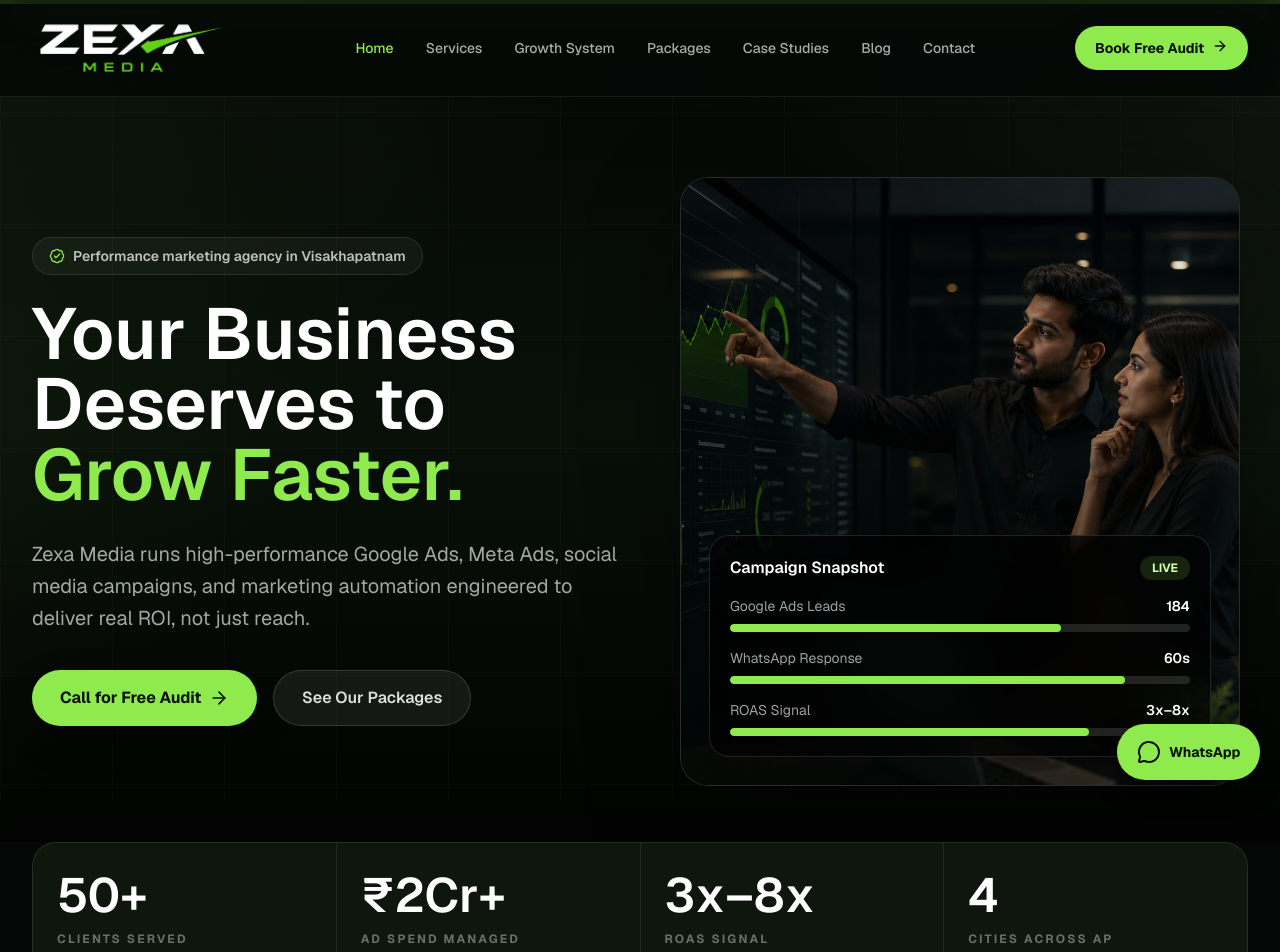
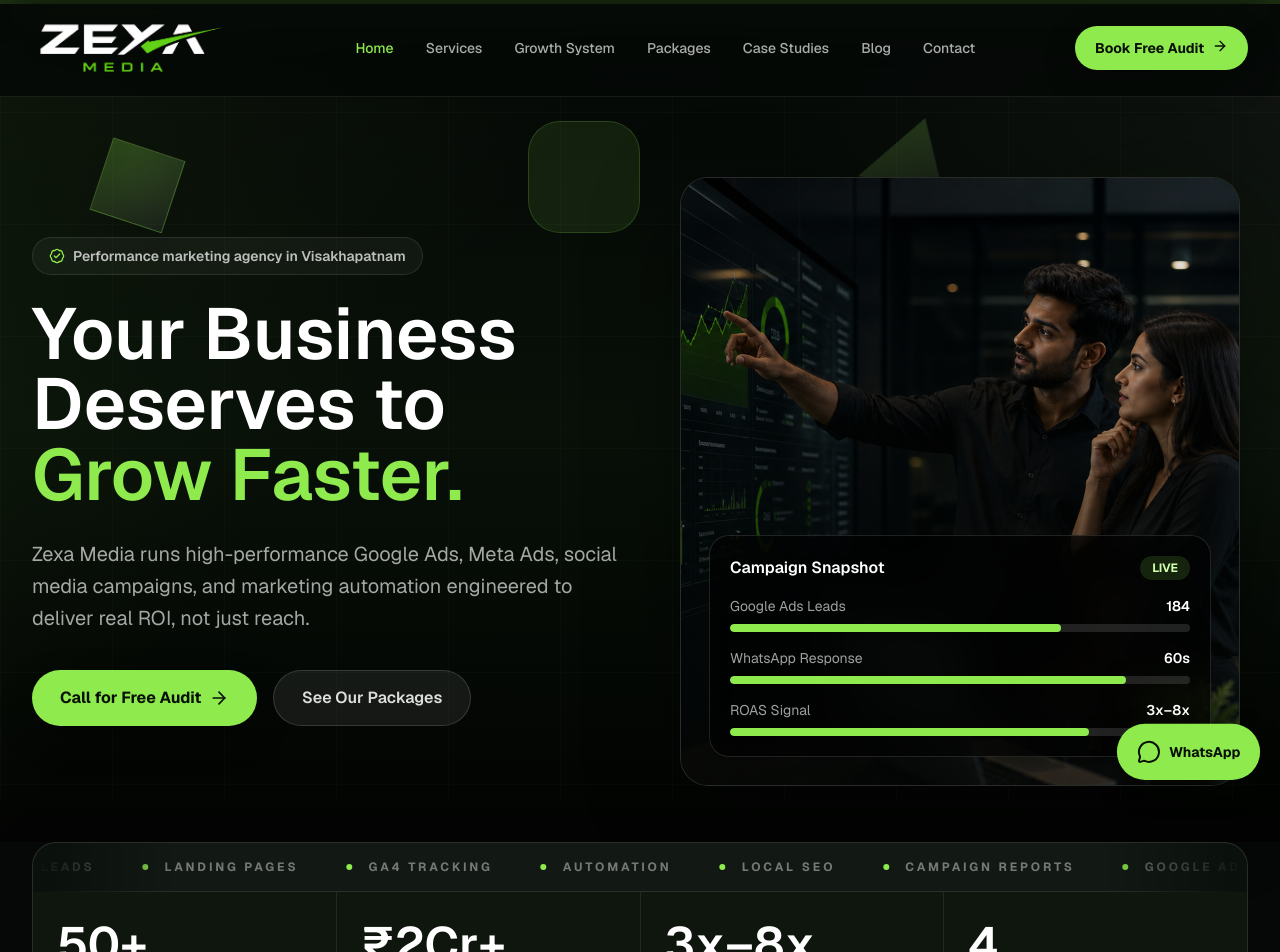
Before and after one commit to yravishankarteja-pixel/zexamedia, a Next.js app: page / in a window 1280 px wide. Shown: the top 952 px of the page. Built offline with nearby package versions, Linux system fonts and the light colour scheme.

Commit message:
Adapt SaaS-style motion system

```diff
--- a/app/globals.css
+++ b/app/globals.css
@@ -73,6 +73,68 @@
   height: 300px;
   left: -120px;
   width: 300px;
+}
+
+.floating-geo {
+  pointer-events: none;
+  position: fixed;
+  z-index: 1;
+}
+
+.geo-cube {
+  animation: geo-float 9s ease-in-out infinite;
+  background: linear-gradient(135deg, rgba(142, 234, 77, 0.28), rgba(255, 255, 255, 0.08));
+  border: 1px solid rgba(142, 234, 77, 0.22);
+  box-shadow: 0 22px 60px rgba(0, 0, 0, 0.22), inset 12px -14px 28px rgba(0, 0, 0, 0.14);
+  transform: rotate(14deg);
+}
+
+.geo-cube-a {
+  height: 76px;
+  left: 7vw;
+  top: 20vh;
+  width: 76px;
+}
+
+.geo-ring {
+  animation: geo-float 12s ease-in-out infinite reverse;
+  border: 18px solid rgba(142, 234, 77, 0.14);
+  border-radius: 999px;
+  box-shadow: 0 18px 48px rgba(0, 0, 0, 0.22), inset 0 0 28px rgba(142, 234, 77, 0.08);
+}
+
+.geo-ring-a {
+  bottom: 15vh;
+  height: 118px;
+  right: 9vw;
+  width: 118px;
+}
+
+.geo-prism {
+  animation: geo-spin-float 14s ease-in-out infinite;
+  background: linear-gradient(145deg, rgba(142, 234, 77, 0.22), rgba(255, 255, 255, 0.06));
+  clip-path: polygon(50% 0, 100% 82%, 0 82%);
+  filter: drop-shadow(0 18px 34px rgba(0, 0, 0, 0.24));
+}
+
+.geo-prism-a {
+  height: 92px;
+  right: 24vw;
+  top: 12vh;
+  width: 92px;
+}
+
+.geo-float-local {
+  animation: geo-local-drift 10s ease-in-out infinite;
+}
+
+.trust-marquee {
+  mask-image: linear-gradient(90deg, transparent, black 12%, black 88%, transparent);
+  -webkit-mask-image: linear-gradient(90deg, transparent, black 12%, black 88%, transparent);
+}
+
+.trust-marquee-track {
+  animation: trust-marquee 22s linear infinite;
 }
 
 .nav-link {
@@ -161,6 +223,10 @@
   left: 125%;
 }
 
+.magnetic-cta:hover {
+  box-shadow: 0 18px 42px rgba(142, 234, 77, 0.22), 0 18px 42px rgba(0, 0, 0, 0.26);
+}
+
 .premium-secondary-cta,
 .lift-card {
   will-change: transform, border-color, background-color;
@@ -191,6 +257,14 @@
 .site-page details:hover,
 .site-page [class*="rounded-[1.35rem]"]:hover {
   box-shadow: 0 18px 55px rgba(0, 0, 0, 0.22);
+}
+
+.root-style-card {
+  transform-style: preserve-3d;
+}
+
+.root-style-card:hover {
+  transform: translateY(-8px) rotateX(1deg) rotateY(-1deg);
 }
 
 .site-page a {
@@ -255,6 +329,45 @@
   }
 }
 
+@keyframes geo-float {
+  0%,
+  100% {
+    transform: translate3d(0, 0, 0) rotate(12deg);
+  }
+  50% {
+    transform: translate3d(18px, -24px, 0) rotate(24deg);
+  }
+}
+
+@keyframes geo-spin-float {
+  0%,
+  100% {
+    transform: translate3d(0, 0, 0) rotate(0deg);
+  }
+  50% {
+    transform: translate3d(-16px, 20px, 0) rotate(18deg);
+  }
+}
+
+@keyframes geo-local-drift {
+  0%,
+  100% {
+    transform: translate3d(-50%, 0, 0) rotate(0deg);
+  }
+  50% {
+    transform: translate3d(calc(-50% + 14px), -18px, 0) rotate(8deg);
+  }
+}
+
+@keyframes trust-marquee {
+  from {
+    transform: translateX(0);
+  }
+  to {
+    transform: translateX(-50%);
+  }
+}
+
 @keyframes hero-visual-float {
   0%,
   100% {
@@ -308,4 +421,8 @@
     scroll-behavior: auto !important;
     transition-duration: 0.01ms !important;
   }
+
+  .trust-marquee-track {
+    transform: none !important;
+  }
 }
--- a/app/page.tsx
+++ b/app/page.tsx
@@ -228,7 +228,7 @@
     "@type": "Offer",
     position: index + 1,
     name: item.name,
-    price: item.price.replace(/[₹,]/g, ""),
+    price: item.price.replace(/\D/g, ""),
     priceCurrency: "INR",
     url: "https://zexamedia.in/packages",
     seller: {
@@ -343,10 +343,14 @@
         style={{ y: heroParallax }}
       />
       <div className="premium-orb premium-orb-one" />
+      <div className="floating-geo geo-cube geo-cube-a" />
+      <div className="floating-geo geo-ring geo-ring-a" />
+      <div className="floating-geo geo-prism geo-prism-a" />
       <div className="pointer-events-none fixed inset-0 z-0 opacity-[0.025] [background-image:linear-gradient(rgba(255,255,255,.9)_1px,transparent_1px),linear-gradient(90deg,rgba(255,255,255,.9)_1px,transparent_1px)] [background-size:112px_112px]" />
 
       <div className="relative z-10">
-        <section className="mx-auto grid max-w-7xl items-center gap-10 px-5 pb-12 pt-16 sm:px-8 sm:pt-18 lg:grid-cols-[1.02fr_0.98fr] lg:pb-14 lg:pt-20">
+        <section className="relative mx-auto grid max-w-7xl items-center gap-10 px-5 pb-12 pt-16 sm:px-8 sm:pt-18 lg:grid-cols-[1.02fr_0.98fr] lg:pb-14 lg:pt-20">
+          <div className="pointer-events-none absolute left-1/2 top-6 hidden h-28 w-28 -translate-x-1/2 rounded-[2rem] border border-[#8EEA4D]/18 bg-[#8EEA4D]/10 blur-[0.2px] lg:block geo-float-local" />
           <div>
             <Reveal>
               <div className="mb-6 inline-flex items-center gap-2 rounded-full border border-white/10 bg-white/[0.045] px-4 py-2 text-sm font-semibold text-white/72">
@@ -387,7 +391,7 @@
 
           <Reveal delay={0.14}>
             <div className="relative mx-auto w-full max-w-[560px]">
-              <div className="image-depth-card relative aspect-[0.92] overflow-hidden rounded-[1.75rem] border border-white/12 bg-[#0A100B] shadow-[0_26px_90px_rgba(0,0,0,0.42)]">
+              <div className="image-depth-card hero-visual-float relative aspect-[0.92] overflow-hidden rounded-[1.75rem] border border-white/12 bg-[#0A100B] shadow-[0_26px_90px_rgba(0,0,0,0.42)]">
                 <Image
                   src="/images/zexa-hero-strategy.png"
                   alt="Zexa Media strategist and business owner reviewing digital marketing analytics"
@@ -431,6 +435,33 @@
         <section className="px-5 sm:px-8">
           <Reveal>
             <div className="mx-auto max-w-7xl overflow-hidden rounded-[1.5rem] border border-white/12 bg-[#0A100B]">
+              <div className="trust-marquee border-b border-white/10 bg-white/[0.035] py-4">
+                <div className="trust-marquee-track flex w-max items-center gap-12 whitespace-nowrap px-6 text-xs font-bold uppercase tracking-[0.24em] text-white/42">
+                  {[
+                    "Google Ads",
+                    "Meta Ads",
+                    "WhatsApp Leads",
+                    "Landing Pages",
+                    "GA4 Tracking",
+                    "Automation",
+                    "Local SEO",
+                    "Campaign Reports",
+                    "Google Ads",
+                    "Meta Ads",
+                    "WhatsApp Leads",
+                    "Landing Pages",
+                    "GA4 Tracking",
+                    "Automation",
+                    "Local SEO",
+                    "Campaign Reports",
+                  ].map((item, index) => (
+                    <span key={`${item}-${index}`} className="inline-flex items-center gap-4">
+                      <span className="size-1.5 rounded-full bg-[#8EEA4D]" />
+                      {item}
+                    </span>
+                  ))}
+                </div>
+              </div>
               <div className="grid gap-px bg-white/10 sm:grid-cols-2 lg:grid-cols-4">
                 {stats.map((stat) => (
                   <div
@@ -456,7 +487,7 @@
             <div className="grid gap-4 md:grid-cols-2">
               {caseSnapshots.map((item, index) => (
                 <Reveal key={item.clientName} delay={index * 0.05}>
-                  <article className="h-full rounded-[1.35rem] border border-white/10 bg-[#0A100B]/90 p-6 transition duration-300 hover:-translate-y-1 hover:border-[#8EEA4D]/30">
+                  <article className="root-style-card h-full rounded-[1.35rem] border border-white/10 bg-[#0A100B]/90 p-6 transition duration-300 hover:-translate-y-1 hover:border-[#8EEA4D]/30">
                     <p className="text-xs font-bold uppercase tracking-[0.2em] text-[#8EEA4D]">
                       Case snapshot
                     </p>
@@ -504,7 +535,7 @@
               <Reveal key={service.title} delay={index * 0.04}>
                 <a
                   href={service.href}
-                  className="group flex h-full min-h-52 flex-col rounded-[1.35rem] border border-white/10 bg-[#0A100B]/90 p-6 transition duration-300 hover:-translate-y-1 hover:border-[#8EEA4D]/35 hover:bg-white/[0.055]"
+                  className="root-style-card group flex h-full min-h-52 flex-col rounded-[1.35rem] border border-white/10 bg-[#0A100B]/90 p-6 transition duration-300 hover:-translate-y-1 hover:border-[#8EEA4D]/35 hover:bg-white/[0.055]"
                 >
                   <div className="mb-7 grid size-11 place-items-center rounded-full border border-white/10 bg-white/[0.05] text-white/70 transition group-hover:border-[#8EEA4D]/35 group-hover:text-[#8EEA4D]">
                     <service.icon className="size-5" strokeWidth={1.8} />
@@ -532,7 +563,7 @@
               <Reveal key={item.title} delay={index * 0.05}>
                 <a
                   href="/case-studies"
-                  className="group block h-full rounded-[1.35rem] border border-white/10 bg-[#0A100B]/90 p-6 transition duration-300 hover:-translate-y-1 hover:border-[#8EEA4D]/35"
+                  className="root-style-card group block h-full rounded-[1.35rem] border border-white/10 bg-[#0A100B]/90 p-6 transition duration-300 hover:-translate-y-1 hover:border-[#8EEA4D]/35"
                 >
                   <p className="text-5xl font-semibold text-[#8EEA4D]">{item.metric}</p>
                   <h3 className="mt-5 text-2xl font-semibold text-white">{item.title}</h3>
@@ -553,7 +584,7 @@
             {packages.map((item, index) => (
               <Reveal key={item.name} delay={index * 0.04}>
                 <article
-                  className={`flex h-full flex-col rounded-[1.35rem] border p-6 ${
+                  className={`root-style-card flex h-full flex-col rounded-[1.35rem] border p-6 ${
                     item.recommended
                       ? "border-[#8EEA4D]/42 bg-[#8EEA4D]/9"
                       : "border-white/10 bg-[#0A100B]/90"
--- a/components/animation/Reveal.tsx
+++ b/components/animation/Reveal.tsx
@@ -9,6 +9,8 @@
   "fade-left": { opacity: 0, x: 30 },
   "fade-right": { opacity: 0, x: -30 },
   "scale-in": { opacity: 0, scale: 0.97 },
+  "soft-drop": { opacity: 0, y: -18, filter: "blur(8px)" },
+  "soft-zoom": { opacity: 0, scale: 0.92, filter: "blur(10px)" },
 };
 
 type RevealVariant = keyof typeof variants;
@@ -30,9 +32,9 @@
     <motion.div
       className={className}
       initial={reduceMotion ? false : variants[variant]}
-      whileInView={{ opacity: 1, x: 0, y: 0, scale: 1 }}
+      whileInView={{ opacity: 1, x: 0, y: 0, scale: 1, filter: "blur(0px)" }}
       viewport={{ once: true, amount: 0.18 }}
-      transition={{ ...transitionBase, delay }}
+      transition={{ ...transitionBase, duration: 0.62, delay }}
     >
       {children}
     </motion.div>
```
Also changed, not shown: components/marketing-shell.tsx (+9 -6 lines).
